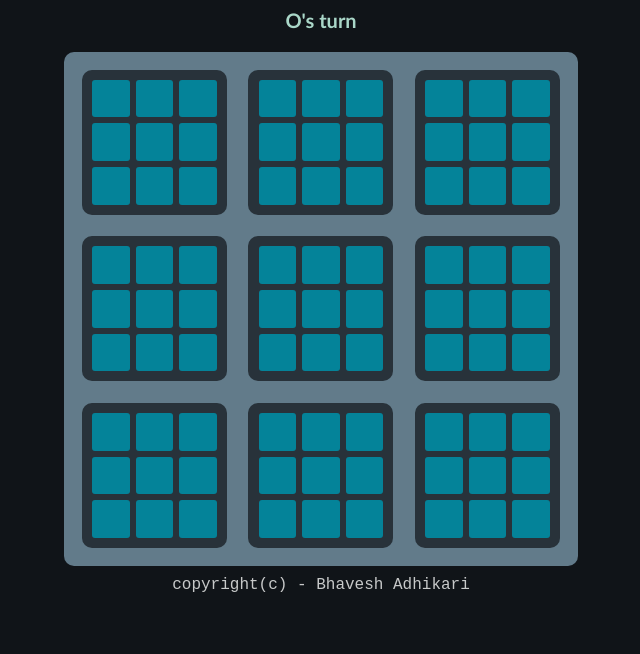
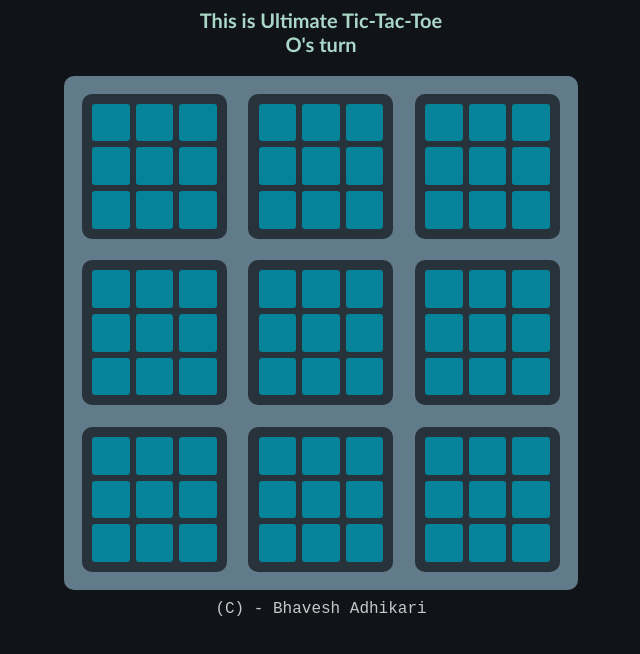
Before and after one commit to bhaveshadhikari/uttt, a plain HTML site: page index.html in a window 1280 px wide. Shown: the whole page, without its empty margins (319-959 px from the left). Drawn offline with Linux system fonts and the light colour scheme.

Commit message:
Update index.html

```diff
--- a/index.html
+++ b/index.html
@@ -2,10 +2,7 @@
 <html lang="en">
   <head>
     <meta charset="UTF-8" />
-    <meta
-      name="viewport"
-      content="width=device-width, initial-scale=1.0"
-    />
+    <meta name="viewport" content="width=device-width, initial-scale=1.0" />
 
     <link rel="stylesheet" href="style.css" />
     <title>Ultimate Tic-Tac-Toe</title>
@@ -15,14 +12,14 @@
     <!-- <h2> this is ultimate tic-tac-toe!</h2> -->
 
     <div id="header">
-        <div id="notifier">O's turn</div>
+      <div id="welcome">This is Ultimate Tic-Tac-Toe</div>
+
+      <div id="notifier">O's turn</div>
     </div>
 
     <div id="megaboard"></div>
 
-
-
-    <div id="footer">copyright(c) - Bhavesh Adhikari</div>
+    <div id="footer">(C) - Bhavesh Adhikari</div>
     <script src="script.js"></script>
   </body>
 </html>
```
